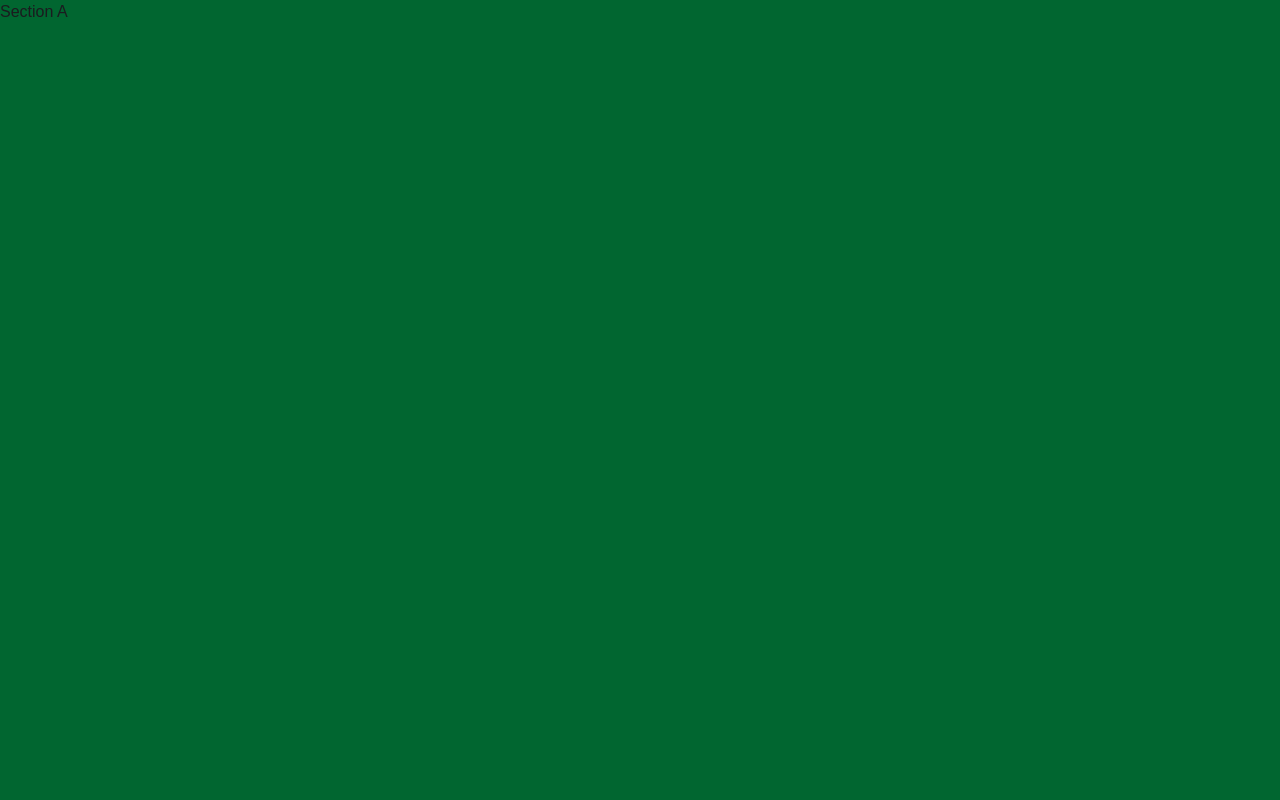
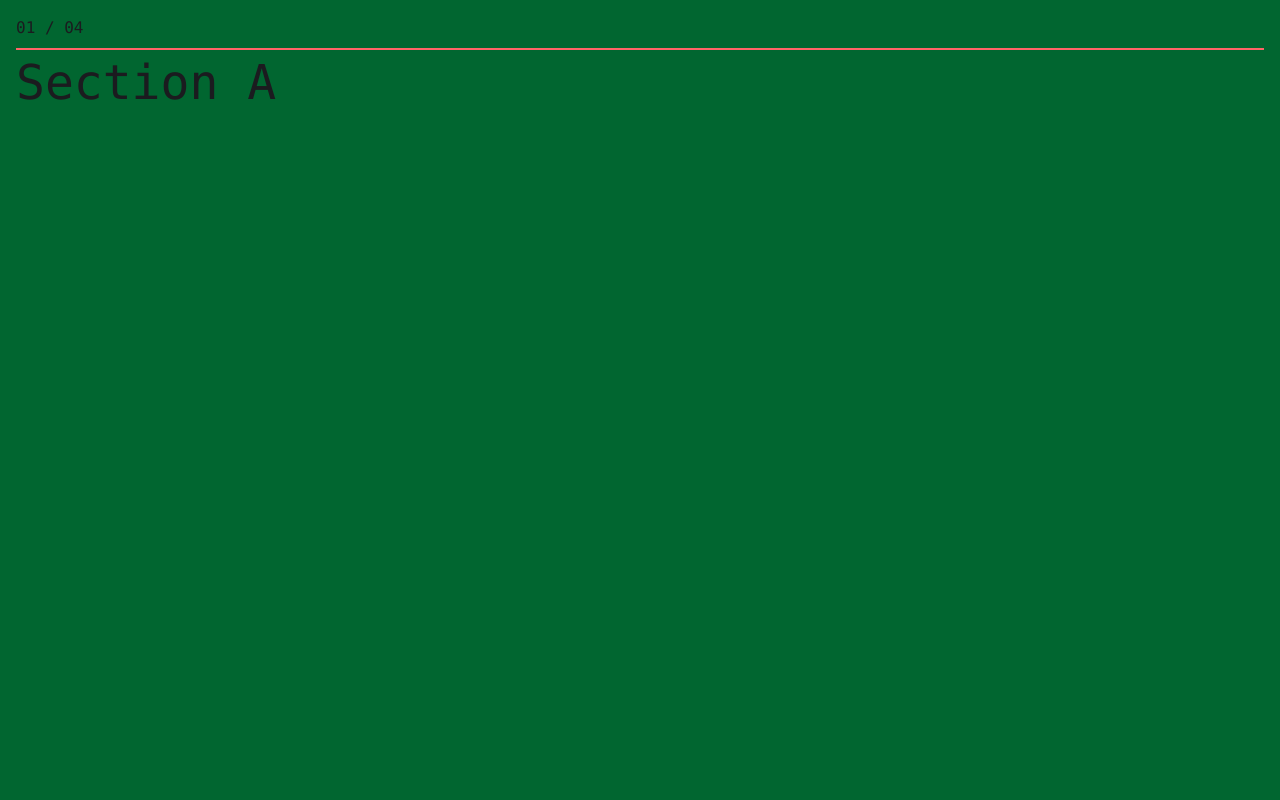
Before and after one commit to 11amanraj/portfolio-april-2025, a Next.js app: page / in a window 1280 px wide. Shown: the top 800 px of the page. Built offline with nearby package versions, Linux system fonts and the light colour scheme.

Commit message:
Creater title component

```diff
--- a/app/Components/CaseStudy/CaseSection.tsx
+++ b/app/Components/CaseStudy/CaseSection.tsx
@@ -1,13 +1,23 @@
 import React from 'react'
 import { sectionDetail } from '@/app/Types/Interface'
 
-const CaseSection: React.FC<{ sectionDetail: sectionDetail }> = ({ sectionDetail }) => {
+const CaseSection: React.FC<{ sectionDetail: sectionDetail, totalSections: number }> = ({ sectionDetail, totalSections }) => {
   return (
     <section
       key={sectionDetail.key}
       id={sectionDetail.id}
-      className={`h-screen max-w-320 mx-auto ${sectionDetail.bg}`}
-    >{sectionDetail.title}</section>
+      className={`h-screen max-w-320 mx-auto p-4 ${sectionDetail.bg}`}
+    >
+      <h2 className='flex flex-col gap-2 font-mono'>
+        <span>
+          {`0${sectionDetail.key + 1} / 0${totalSections}`}
+        </span>
+        <span className='h-0.5 bg-red-400'></span>
+        <span className='text-5xl'>
+          {sectionDetail.title}
+        </span>
+      </h2>
+    </section>
   )
 }
 
--- a/app/Components/CaseStudy/CaseStudy.tsx
+++ b/app/Components/CaseStudy/CaseStudy.tsx
@@ -63,7 +63,7 @@ const CaseStudy = () => {
         <div>
             {/* <PageNavigation activeSection={activeSection} sectionDetail={sections} /> */}
             {sections.map(section =>
-                <CaseSection sectionDetail={section} />
+                <CaseSection sectionDetail={section} totalSections={sections.length} />
             )}
             {/* <PageProgress /> */}
         </div>
```
